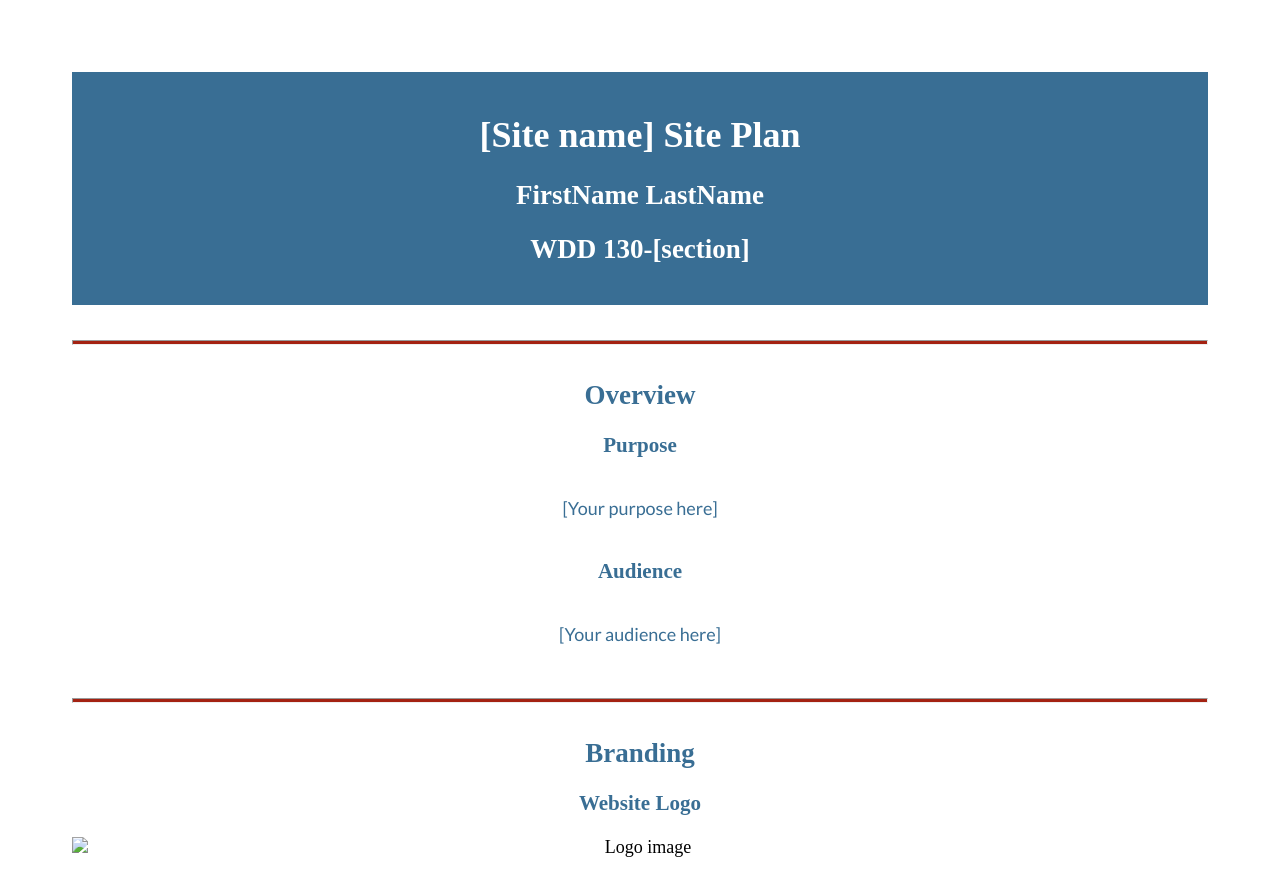
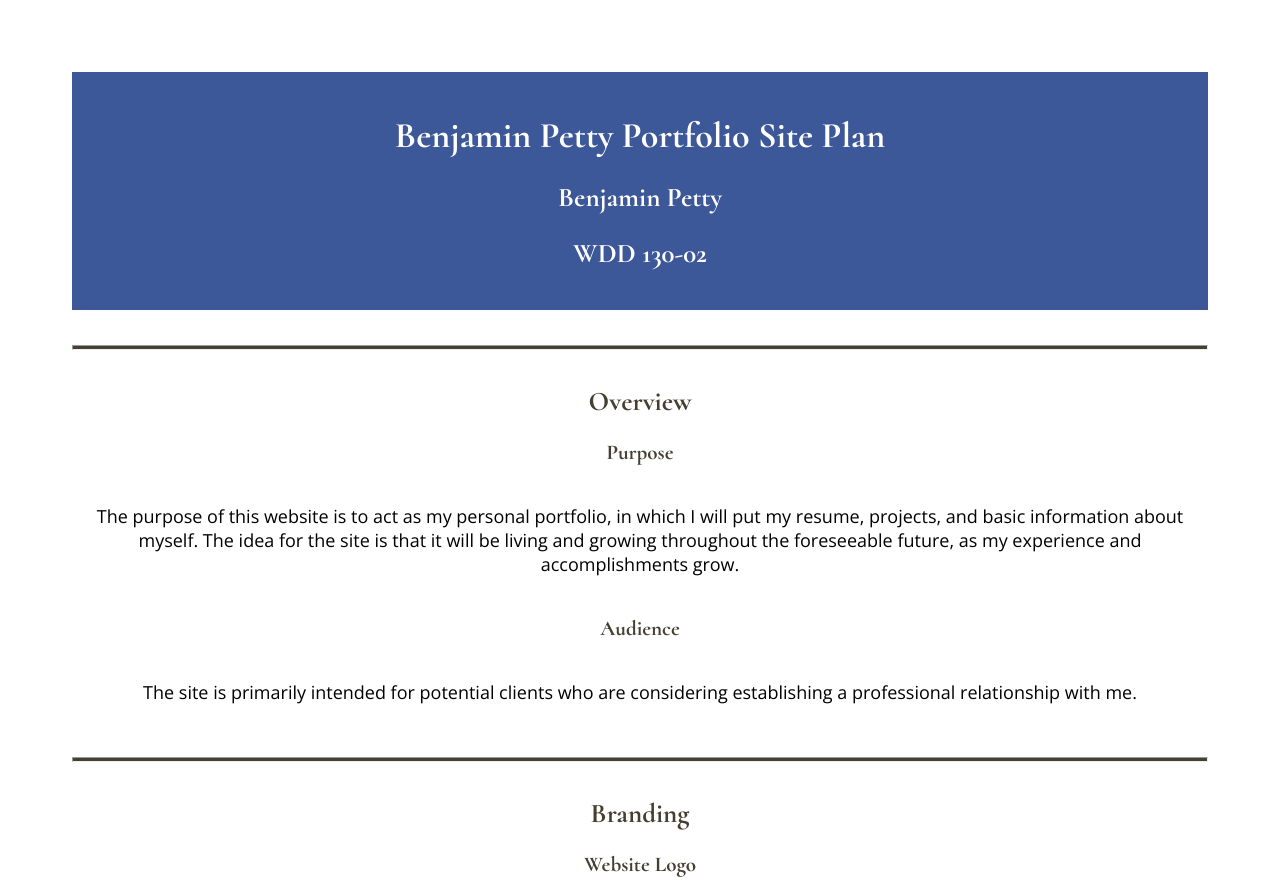
Before and after one commit to sbpetty/portfolio, a plain HTML site: page site-plan.html in a window 1280 px wide. Shown: the top 880 px of the page. Drawn offline with nearby package versions, Linux system fonts and the light colour scheme; a web font is replaced by a local one.

Commit message:
added logo, fonts, colors to siteplan

```diff
--- a/site-plan.html
+++ b/site-plan.html
@@ -9,9 +9,9 @@
 
   <body>
     <header>
-      <h1>[Site name] Site Plan</h1>
-      <h2>FirstName LastName</h2>
-      <h2>WDD 130-[section]</h2>
+      <h1>Benjamin Petty Portfolio Site Plan</h1>
+      <h2>Benjamin Petty</h2>
+      <h2>WDD 130-02</h2>
       <!-- In the header above, add the name or your site, your name and class number. For example if you are in section 3 you would put WDD 130.03 -->
     </header>
     <main>
@@ -20,17 +20,20 @@
       <hr>
       <h2>Overview</h2>
       <h3>Purpose</h3>
-      <p>[Your purpose here]</p>  <!-- change this -->
+      <p>The purpose of this website is to act as my personal portfolio,
+        in which I will put my resume, projects, and basic information about myself.
+        The idea for the site is that it will be living and growing throughout the foreseeable future,
+        as my experience and accomplishments grow.</p>
 
 
       <h3>Audience</h3>
-      <p>[Your audience here]</p>  <!-- change this -->
+      <p>The site is primarily intended for potential clients who are considering establishing a professional relationship with me.</p>
 
       <hr>
       <h2>Branding</h2>
       <h3>Website Logo</h3>
       <!-- Replace this with some sort of logo for your site.  A logo can be as simple as the name of your site in a nice font :) -->
-      <img src="#" alt="Logo image">
+      <img class="logo" src="images/logo_black.png" alt="Logo image">
       <hr>
       <h2>
         Style Guide
@@ -43,14 +46,10 @@
       </h3>
       <!--  The colors you choose for a website are one of the most important decisions you will make. Follow the instructions on the activity in iLearn then return and replace the color codes below with the hex color codes (the 6 digit numbers that show at the bottom of each color) for the colors you have chosen below.  You should have at least 2 colors but do not have to fill in all 4 if you do not need them.  -->
 
-      <!-- Copy and paste the URL to your finished palette below Make sure to paste it into both spots -->
-      Palette URL: <a href="https://coolors.co/396e94-e7c24f-a43312-381d2a-aabd8c" target="_blank">https://coolors.co/396e94-e7c24f-a43312-381d2a-aabd8c</a>
-
-
       <table class="colors">
         <tr><th>Primary</th><th>Secondary</th><th>Accent 1</th><th>Accent 2</th></tr>
         <!-- Replace the numbers in the boxes below with your hex color codes. Then switch to the site-plan.css file and change your colors there as well. -->
-        <tr><td class="primary">[#396E94]</td><td class="secondary">[#E7C24F]</td><td class="accent1">[#A43312]</td><td class="accent2"></td></tr>
+        <tr><td class="primary">#3D5899</td><td class="secondary">#3A4359</td><td class="accent1">#453F32</td><td class="accent2">#E6EDFF</td></tr>
       </table>
 
       <!-- ------------------------Step 9------------------------------ -->
--- a/styles/site-plan.css
+++ b/styles/site-plan.css
@@ -1,29 +1,29 @@
 /* if you are using any Google fonts change the font names below to your fonts.
 Any spaces in your font name should be replaced with a +.
 Fonts are separated by a | */
-@import url('https://fonts.googleapis.com/css?family=IM+Fell+French+Canon+SC|Lato');
+@import url('https://fonts.googleapis.com/css2?family=Cormorant:wght@700&family=Open+Sans&display=swap');
 
 :root {
   /* change the values below to your colors from your palette */
-  --primary-color: #396E94   ;
-  --secondary-color: #E7C24F ;
-  --accent1-color: #A42212;
-  --accent2-color: white;
+  --primary-color: #3D5899;
+  --secondary-color: #3A4359;
+  --accent1-color: #453F32;
+  --accent2-color: #E6EDFF;
 
   /* change the values below to your chosen font(s) */
-  --heading-font: "IM Fell French Canon SC";
-  --paragraph-font: Lato, Helvetica, sans-serif;
+  --heading-font: "Cormorant";
+  --paragraph-font: "Open Sans", Helvetica, sans-serif;
 
   /* these colors below should be chosen from among your palette colors above */
-  --headline-color-on-white: #396E94;  /* headlines on a white background */
+  --headline-color-on-white: #453F32;  /* headlines on a white background */
   --headline-color-on-color: white; /* headlines on a colored background */
-  --paragraph-color-on-white: #396E94; /* paragraph text on a white background */
+  --paragraph-color-on-white: black; /* paragraph text on a white background */
   --paragraph-color-on-color: white; /* paragraph text on a colored background */
-  --paragraph-background-color: #396E94  ;
-  --nav-link-color: #396E94;
-  --nav-background-color: #D4AC0D;
-  --nav-hover-link-color: white;
-  --nav-hover-background-color: #396E94;
+  --paragraph-background-color: #3D5899;
+  --nav-link-color: white;
+  --nav-background-color: #453F32;
+  --nav-hover-link-color: black;
+  --nav-hover-background-color: #E6EDFF;
 }
 
 
@@ -67,6 +67,11 @@ p {
   color: var(--paragraph-color-on-white);
   padding: 1em;
 }
+
+.logo {
+  width: 500px;
+}
+
 .colors {
   width: 100%;
   min-width: 350px;
```
Also changed, not shown: images/logo_black.png (added), images/logo_white.png (added).
